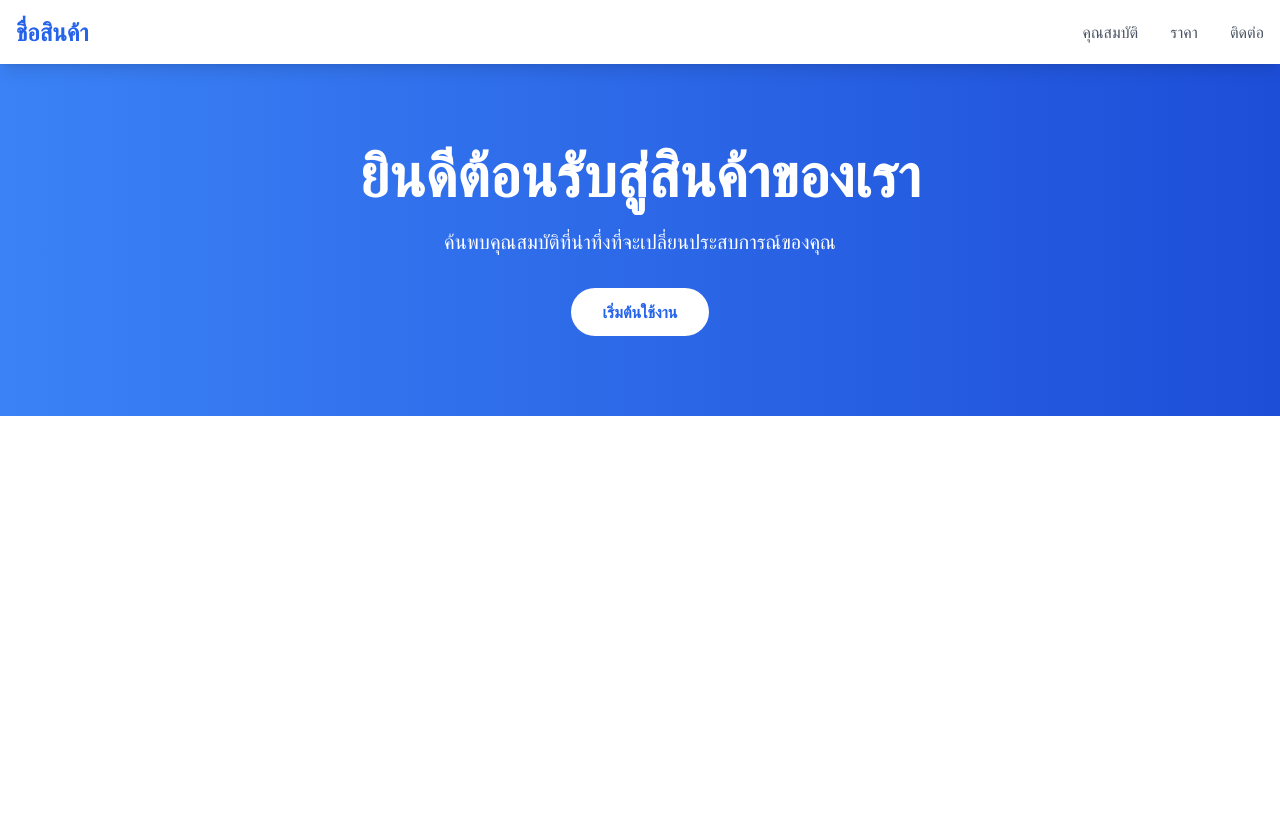
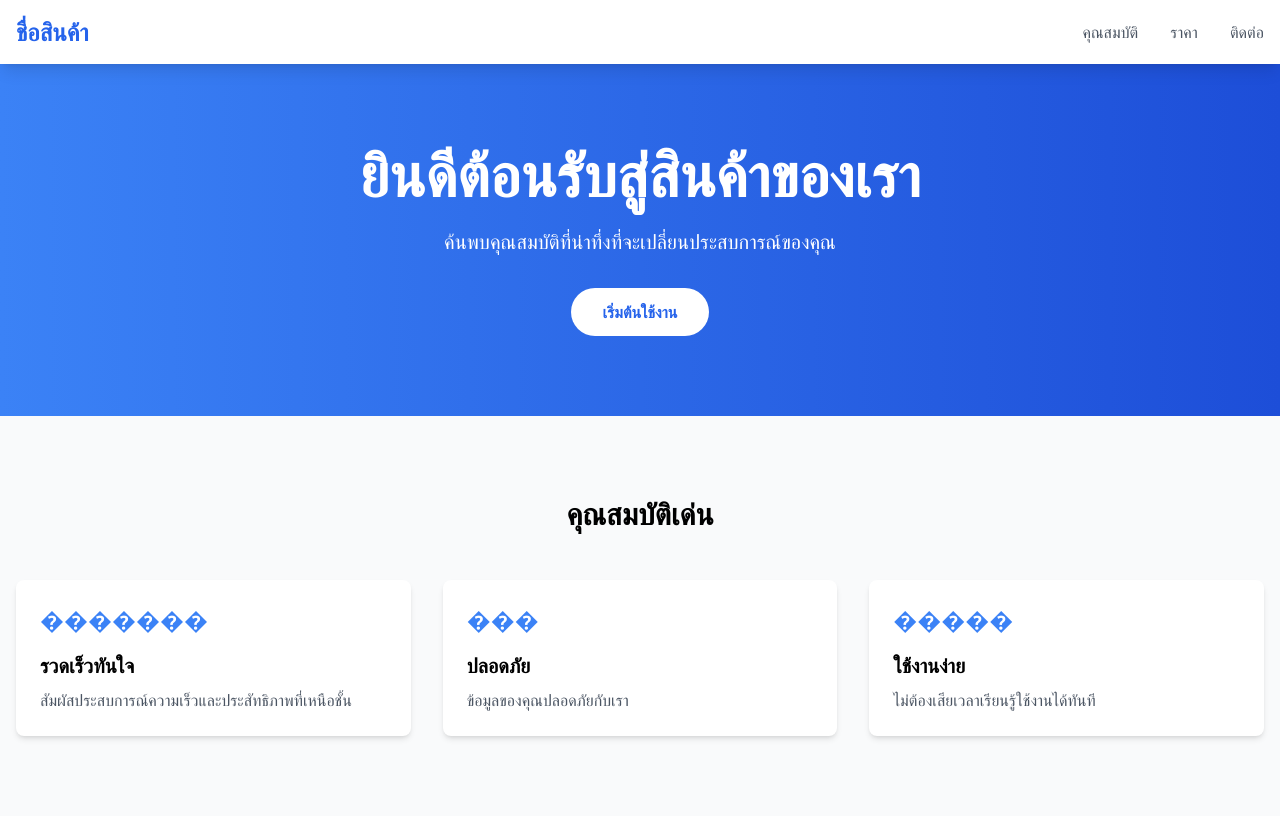
Before and after one commit to 66160015/product-landing-page, a plain HTML site: page index.html in a window 1280 px wide. Drawn offline with nearby package versions, Linux system fonts and the light colour scheme.

Commit message:
เพิ่มสวนแสดงคุณสมบัติพร้อมการ์ด

```diff
--- a/index.html
+++ b/index.html
@@ -46,6 +46,35 @@
           </div>
         </div>
       </section>
+      <section id="features" class="py-20 bg-gray-50">
+        <div class="container mx-auto px-4">
+          <h2 class="text-3xl font-bold text-center mb-12">คุณสมบัติเด่น</h2>
+          <div class="grid grid-cols-1 md:grid-cols-3 gap-8">
+            <!-- คุณสมบัติที่ 1 -->
+            <div class="bg-white p-6 rounded-lg shadow-md">
+              <div class="text-blue-500 text-2xl mb-4">�������</div>
+              <h3 class="font-bold text-xl mb-2">รวดเร็วทันใจ</h3>
+              <p class="text-gray-600">
+                สัมผัสประสบการณ์ความเร็วและประสัทธิภาพที่เหนือชั้น
+              </p>
+            </div>
+            <!-- คุณสมบัติที่ 2 -->
+            <div class="bg-white p-6 rounded-lg shadow-md">
+              <div class="text-blue-500 text-2xl mb-4">���</div>
+              <h3 class="font-bold text-xl mb-2">ปลอดภัย</h3>
+              <p class="text-gray-600">ข้อมูลของคุณปลอดภัยกับเรา</p>
+            </div>
+            <!-- คุณสมบัติที่ 3 -->
+            <div class="bg-white p-6 rounded-lg shadow-md">
+              <div class="text-blue-500 text-2xl mb-4">�����</div>
+              <h3 class="font-bold text-xl mb-2">ใช้งานง่าย</h3>
+              <p class="text-gray-600">
+                ไม่ต้องเสียเวลาเรียนรู้ใช้งานได้ทันที
+              </p>
+            </div>
+          </div>
+        </div>
+      </section>
     </main>
 
     <footer>
```
